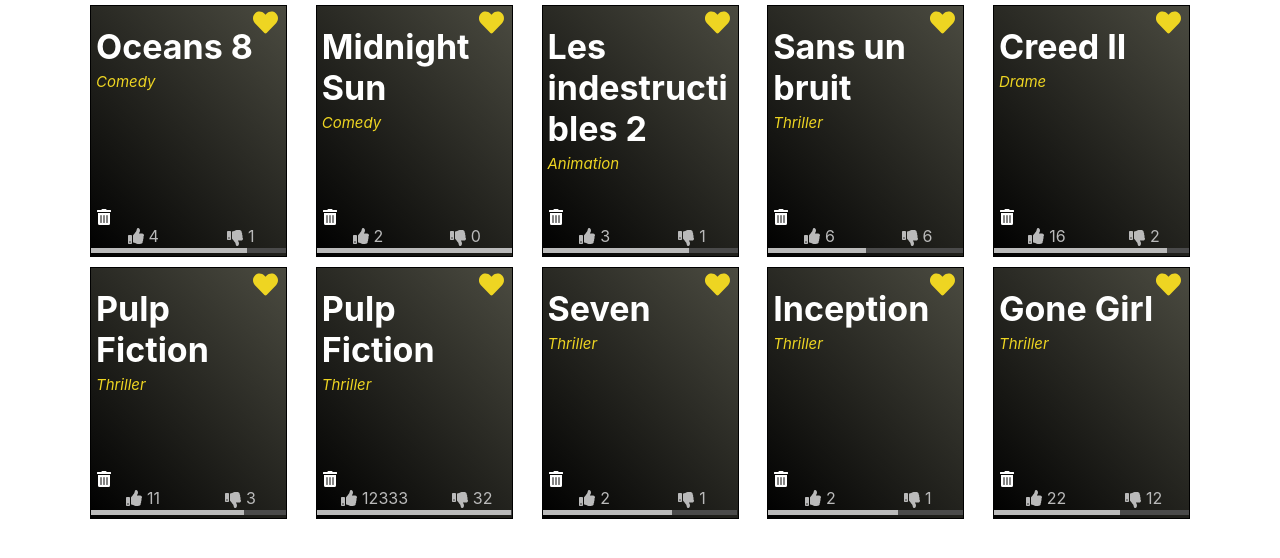
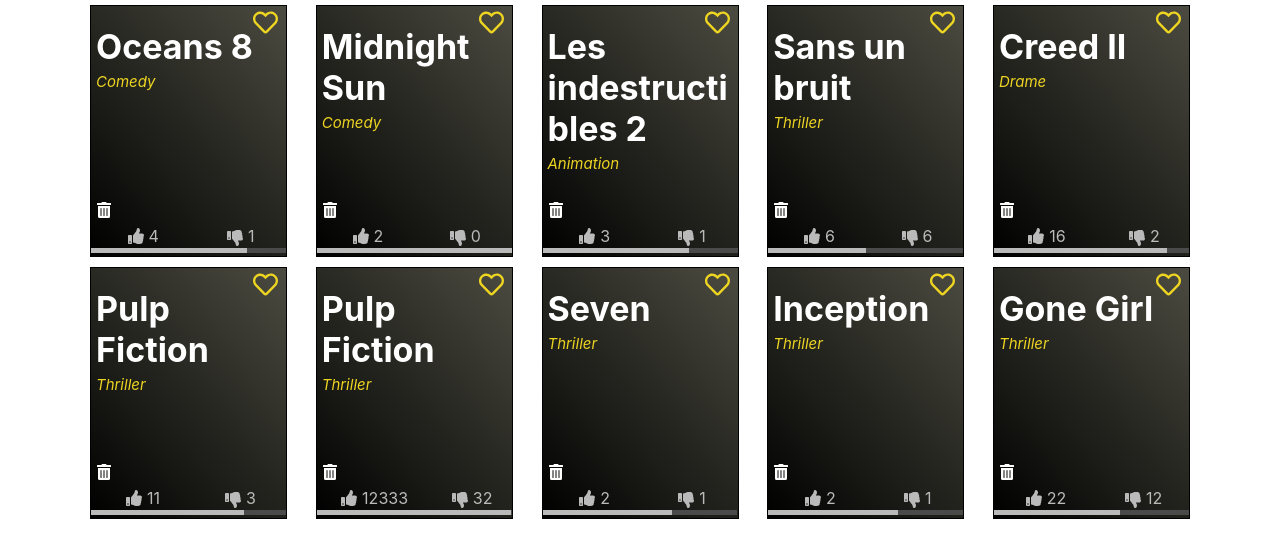
Before and after one commit to anaserr/my-cine, a React (Create React App) app: page / in a window 1280 px wide. Shown: the top 558 px of the page. Built offline with nearby package versions, Linux system fonts and the light colour scheme.

Commit message:
manage favoris & delete items

```diff
--- a/src/components/HomePage.js
+++ b/src/components/HomePage.js
@@ -19,11 +19,18 @@
         }
     }, [movies$])
 
+    const deleteMovie = (e,id) => {
+        const res = window.confirm('Are you sure you wanna delete this movie ?')
+        const tab = [...movieList.filter(item => item.id  !== id)]
+
+        res && setMovieList(tab)
+    }
+
     return (
         <div>
             {loading && <h3>loading...</h3>}
             <div style={{display: 'flex', flexWrap: 'wrap', justifyContent: 'space-between', maxWidth: '1100px', margin: 'auto'}}>
-                {movieList.map(item => <MovieCard key={item.id} movie={item}/>)}
+                {movieList.map(item => <MovieCard key={item.id} movie={item} handleDelete={deleteMovie}/>)}
             </div>
         </div>
     );
--- a/src/components/MovieCard.js
+++ b/src/components/MovieCard.js
@@ -1,24 +1,40 @@
-import React from 'react';
-import { faThumbsUp,faThumbsDown, faHeart as faHeartFull, faTrashAlt } from "@fortawesome/free-solid-svg-icons";
+import React, { useState } from 'react';
+import { faThumbsUp,faThumbsDown, faHeart as faHeartFull, faTrashAlt, faHeartBroken } from "@fortawesome/free-solid-svg-icons";
 import { faHeart } from "@fortawesome/free-regular-svg-icons";
 import { FontAwesomeIcon } from "@fortawesome/react-fontawesome";
 
-const MovieCard = ({movie}) => {
+const MovieCard = ({movie, handleDelete}) => {
     const likesWidth = (100 * movie.likes)/(movie.likes + movie.dislikes) ;
     const dislikesWidth = (100 * movie.dislikes)/(movie.likes + movie.dislikes) ;
+
+    const [liked, setLiked] = useState(null)
+
+    const handleFavorits = (e) => {
+
+        if(liked === true) {
+            movie.dislikes++
+            movie.likes > 0 && movie.likes--
+        } else {
+            movie.likes++
+            (movie.dislikes > 0 && liked !== null) && movie.dislikes--
+        }
+        setLiked(prevState =>  !prevState)
+
+    }
+
     return (
         <div style={{background: 'linear-gradient(46deg, rgb(0, 0, 0), rgba(30, 30, 17, 0.8))',color:'#fff', border: '1px solid black',minWidth: '195px', height: '250px', margin: '5px 0', position: 'relative'}}>
-            <button style={{position: 'absolute', top: '2px', right: '2px',border: '0',outline: 'none', fontSize: '25px',background: 'none', color: '#eed522'}}>
-                <FontAwesomeIcon icon={faHeartFull} />
+            <button onClick={handleFavorits} style={{position: 'absolute', top: '2px', right: '2px',border: '0',outline: 'none', fontSize: '25px',background: 'none', color: '#eed522'}}>
+                <FontAwesomeIcon icon={liked === null ? faHeart : (liked===true) ? faHeartFull  : faHeartBroken} />
             </button>
             <div style={{position: 'absolute', top: '20px', left: '5px', textAlign: 'left'}}>
                 <div style={{color: '#fff', fontSize: '34px', marginBottom: '5px', fontWeight: 'bold', wordBreak: 'break-word'}}>{movie.title}</div>
                 <div style={{color: '#eed522',fontSize: '15px', fontStyle: 'italic'}}>{movie.category}</div>
             </div>
 
-            <button style={{position: 'absolute', bottom: '28px', left: '0px',border: '0',outline: 'none', fontSize: '16px',background: 'none', color: '#fff'}}>
-                    <FontAwesomeIcon icon={faTrashAlt} />
-                </button>
+            <button onClick={(e)=>handleDelete(e,movie.id)} id={movie.id} style={{position: 'absolute', bottom: '35px', left: '0px',border: '0',outline: 'none', fontSize: '16px',background: 'none', color: '#fff'}}>
+                <FontAwesomeIcon icon={faTrashAlt} />
+            </button>
 
             <div style={{position: 'absolute', bottom: '3px', left: '0px', textAlign: 'left', width: '100%',height: '5px', display: 'flex', color: '#fff'}}>
                 <div style={{background: '#bababa', width: likesWidth+'%'}}></div>
```
